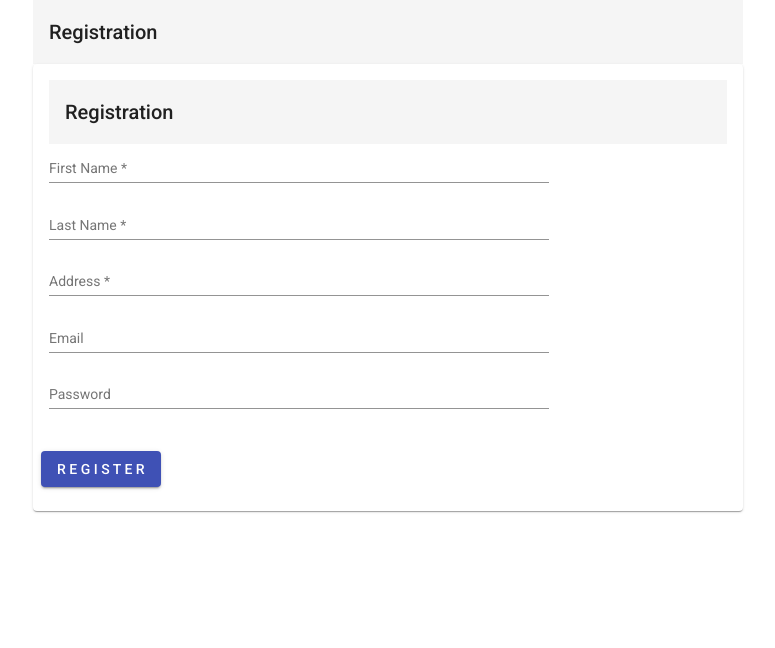
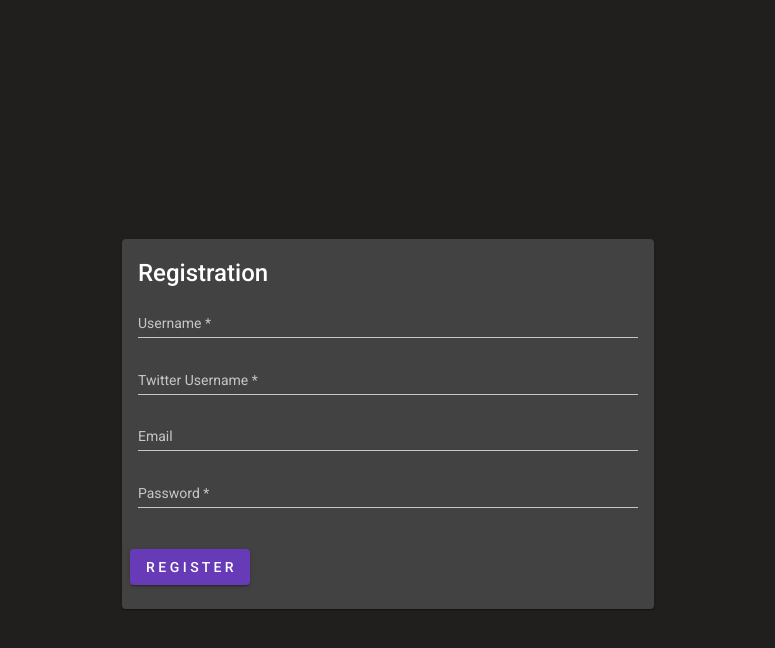
Before and after one commit to theunforg1ven/twitter-dealer, an Angular app in the folder TwitterDealer/TwitterDealer.WebClientApp/ClientApp/: page /user/registration in a window 1280 px wide. Shown: the top 648 px of the page, without its empty margins (252-1027 px from the left). Built offline with nearby package versions, Linux system fonts and the light colour scheme.

Commit message:
Created new custom dark theme and styles for register form :p

```diff
--- a/TwitterDealer/TwitterDealer.WebClientApp/ClientApp/angular.json
+++ b/TwitterDealer/TwitterDealer.WebClientApp/ClientApp/angular.json
@@ -24,7 +24,7 @@
             ],
             "styles": [
               "./node_modules/@angular/material/prebuilt-themes/indigo-pink.css",
-              "src/styles.css"
+              "src/styles.scss"
             ],
             "scripts": [],
             "es5BrowserSupport": true
@@ -82,7 +82,7 @@
             "karmaConfig": "src/karma.conf.js",
             "styles": [
               "./node_modules/@angular/material/prebuilt-themes/indigo-pink.css",
-              "src/styles.css"
+              "src/styles.scss"
             ],
             "scripts": [],
             "assets": [
@@ -134,5 +134,13 @@
       }
     }
   },
-  "defaultProject": "ClientApp"
+  "defaultProject": "ClientApp",
+  "schematics": {
+    "@schematics/angular:component": {
+      "styleext": "scss"
+    },
+    "@nrwl/schematics:component": {
+      "styleext": "scss"
+    }
+  }
 }
--- a/TwitterDealer/TwitterDealer.WebClientApp/ClientApp/src/app/app.component.ts
+++ b/TwitterDealer/TwitterDealer.WebClientApp/ClientApp/src/app/app.component.ts
@@ -3,7 +3,7 @@ import { Component } from '@angular/core';
 @Component({
   selector: 'app-root',
   templateUrl: './app.component.html',
-  styleUrls: ['./app.component.css']
+  styleUrls: ['./app.component.scss']
 })
 export class AppComponent {
   title = 'ClientApp';
--- a/TwitterDealer/TwitterDealer.WebClientApp/ClientApp/src/app/user/registration/registration.component.css
+++ /dev/null
@@ -1,9 +0,0 @@
-.my-form{
-    min-width: 150px;
-    max-width: 500px;
-    width: 100%;
-  }
-
-  .full-width {
-    width: 100%;
-  }
--- a/TwitterDealer/TwitterDealer.WebClientApp/ClientApp/src/app/user/registration/registration.component.html
+++ b/TwitterDealer/TwitterDealer.WebClientApp/ClientApp/src/app/user/registration/registration.component.html
@@ -1,24 +1,18 @@
-<mat-toolbar>
-  <span>Registration</span>
-</mat-toolbar>
-<mat-card class="my-card">
+<div class="main-div">
+   <mat-card class="my-card mt-5">
       <mat-card-content>
-    <mat-toolbar>
-      <span>Registration</span>
-    </mat-toolbar>
+       <mat-card-title>
+          Registration
+       </mat-card-title>
            <mat-card-content>
-          <form class="my-form">
+              <form class="my-form centerForm" >
                 <mat-form-field class="full-width">
-              <mat-label>First Name</mat-label>
-              <input  matInput  placeholder="First name"  name="fname"  required>
+                  <mat-label>Username</mat-label>
+                  <input  matInput  placeholder="Username"  name="uname"  required>
                </mat-form-field>
                <mat-form-field class="full-width">
-              <mat-label>Last Name</mat-label>
-              <input  matInput  placeholder="Last Name" name="lname"  required>
-           </mat-form-field>
-           <mat-form-field class="full-width">
-              <mat-label>Address</mat-label>
-              <input  matInput  placeholder="Address" name="address"  required>
+                  <mat-label>Twitter Username</mat-label>
+                  <input  matInput  placeholder="Twitter Username" name="tname"  required>
                </mat-form-field>
                <mat-form-field class="full-width">
                   <mat-label>Email</mat-label>
@@ -26,7 +20,7 @@
                </mat-form-field>
                <mat-form-field class="full-width">
                   <mat-label>Password</mat-label>
-              <input  matInput  placeholder="Password"  name="password">
+                  <input  matInput  placeholder="Password"  name="password" required>
                </mat-form-field>
               </form>
            </mat-card-content>
@@ -35,3 +29,4 @@
            </mat-card-actions>
       </mat-card-content>
     </mat-card>
+</div>
--- /dev/null
+++ b/TwitterDealer/TwitterDealer.WebClientApp/ClientApp/src/app/user/registration/registration.component.scss
@@ -0,0 +1,17 @@
+.my-form{
+    min-width: 150px;
+    max-width: 500px;
+    width: 100%;
+    display: table-cell;
+  }
+
+.full-width {
+    width: 100%;
+}
+
+.main-div{
+  height: 100vh;
+  display: flex;
+  justify-content: center;
+  align-items: center;
+}
--- a/TwitterDealer/TwitterDealer.WebClientApp/ClientApp/src/app/user/registration/registration.component.ts
+++ b/TwitterDealer/TwitterDealer.WebClientApp/ClientApp/src/app/user/registration/registration.component.ts
@@ -3,7 +3,7 @@ import { Component, OnInit } from '@angular/core';
 @Component({
   selector: 'app-registration',
   templateUrl: './registration.component.html',
-  styleUrls: ['./registration.component.css']
+  styleUrls: ['./registration.component.scss']
 })
 export class RegistrationComponent implements OnInit {
 
--- a/TwitterDealer/TwitterDealer.WebClientApp/ClientApp/src/styles.css
+++ /dev/null
@@ -1,4 +0,0 @@
-/* You can add global styles to this file, and also import other style files */
-
-html, body { height: 100%; }
-body { margin: 0; font-family: Roboto, "Helvetica Neue", sans-serif; }
--- /dev/null
+++ b/TwitterDealer/TwitterDealer.WebClientApp/ClientApp/src/styles.scss
@@ -0,0 +1,18 @@
+/* Custom scss dark theme for app */
+@import '~@angular/material/theming';
+@include mat-core();
+$dark-primary: mat-palette($mat-deep-purple);
+$dark-accent:  mat-palette($mat-amber, A200, A100, A400);
+$dark-warn:    mat-palette($mat-deep-orange);
+$dark-theme:   mat-dark-theme($dark-primary, $dark-accent, $dark-warn);
+@include angular-material-theme($dark-theme);
+
+html, body {
+    height: 100%;
+}
+body {
+    margin: 0;
+    font-family: Roboto, "Helvetica Neue", sans-serif;
+    font-size: 28px; // temp font - fix later
+    background-color: rgb(32, 31, 29);
+}
```
Also changed, not shown: TwitterDealer/TwitterDealer.WebClientApp/ClientApp/src/app/app.component.scss (renamed from TwitterDealer/TwitterDealer.WebClientApp/ClientApp/src/app/app.component.css). Lines whose indentation alone changed are shown as unchanged.
